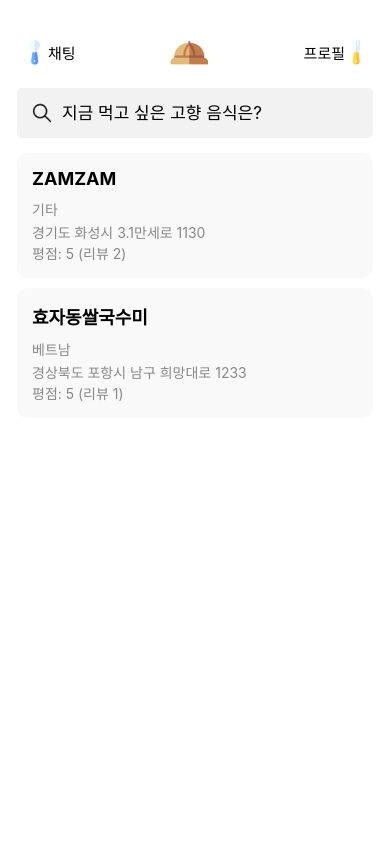
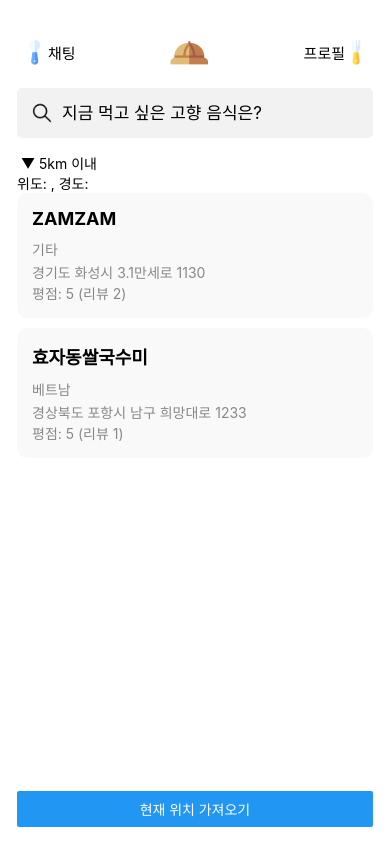
Before and after one commit to Jesuji/Web2, a React Native app: screen /Home in a window 390 px wide. Built offline with nearby package versions, Linux system fonts and the light colour scheme.

Commit message:
geolocation/현재위치 가져오기

```diff
--- a/src/screens/HomeScreen.js
+++ b/src/screens/HomeScreen.js
@@ -1,21 +1,39 @@
 import React, { useState } from 'react';
-import { View, FlatList, KeyboardAvoidingView, TouchableWithoutFeedback, Keyboard, StyleSheet } from 'react-native';
+import { View, Text, Button, FlatList, KeyboardAvoidingView, TouchableWithoutFeedback, Keyboard, StyleSheet } from 'react-native';
 import SearchBar from '../components/SearchBar';
 import RestaurantItem from '../components/RestaurantItem';
 import { useRestaurants } from '../hooks/useRestaurants';
 import { useSearch } from '../hooks/useSearch';
-//import styles from '../styles/MainScreenStyles';
+import Geolocation from '@react-native-community/geolocation';
 
 import Header from '../components/Header';
 
 import { dummyRestaurants } from '../dummy';
 import { dummySearchResults } from '../dummy';
 
-const MainScreen = () => {
+const HomeScreen = () => {
   //const restaurants = useRestaurants();
   //const searchResults = useSearch(searchQuery, isSearchActive);
   const [isSearchActive, setIsSearchActive] = useState(false);
   const [searchQuery, setSearchQuery] = useState('');
+  const [latitude, setLatitude] = useState(null);
+  const [longitude, setLongitude] = useState(null);
+
+  const geoLocation = () => {
+    Geolocation.getCurrentPosition(
+      (position) => {
+        const lat = position.coords.latitude;  // 숫자 그대로
+        const lon = position.coords.longitude; // 숫자 그대로
+
+        setLatitude(lat);  // setLatitude에 숫자 그대로 넘기기
+        setLongitude(lon); // setLongitude에 숫자 그대로 넘기기
+      },
+      (error) => {
+        console.log(error.code, error.message);
+      },
+      { enableHighAccuracy: true, timeout: 15000, maximumAge: 10000 },
+    );
+  };
 
 
   // 검색이 활성화되면 검색 결과, 아니면 전체 레스토랑 목록
@@ -32,11 +50,20 @@ const MainScreen = () => {
           onFocus={() => setIsSearchActive(true)}
         />
 
+        <Text> ▼ 5km 이내</Text>
+
+
+        <Text style={styles.locationText}>
+          위도: {latitude}, 경도: {longitude}
+        </Text>
+
         <FlatList
           data={dataToDisplay}  // 검색 결과 또는 전체 목록 표시
           renderItem={({ item }) => <RestaurantItem item={item} />}
           keyExtractor={(item) => item.id.toString()}
         />
+
+        <Button title="현재 위치 가져오기" onPress={geoLocation} />
 
       </KeyboardAvoidingView>
     </TouchableWithoutFeedback>
@@ -52,4 +79,4 @@ const styles = StyleSheet.create({
     },
 });
 
-export default MainScreen;
+export default HomeScreen;
--- a/src/services/api.js
+++ b/src/services/api.js
@@ -31,6 +31,12 @@ const postSignOut = () => api.post('/auth/logout');
 const getMyProfile = () => api.get('/my-profile');
 
 // 🍽️ 레스토랑 관련 API
+const postMyLocation = (latitude, longitude, radius = 5) => {
+  return api.post('/restaurants/search/location', {
+    params: { latitude, longitude, radius }
+  });
+};
+
 const getRestaurants = () => api.get('/restaurants');
 
 const searchRestaurants = (query) => api.get(`/restaurants/search?keyword=${query}`);
@@ -48,6 +54,7 @@ export {
   postSignIn,
   postSignOut,
   getMyProfile,
+  postMyLocation,
   getRestaurants,
   searchRestaurants,
   getRestaurantById,
```
Also changed, not shown: package.json (+7 -4 lines), 2 other files (tests, documents, lock files or other folders).
